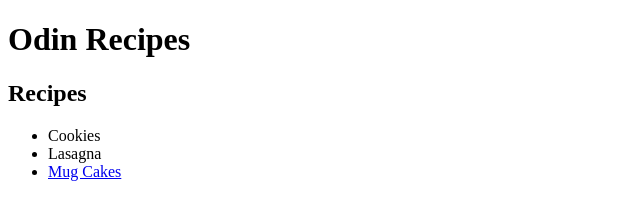
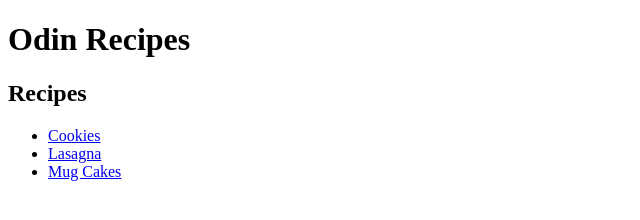
Before and after one commit to akhilbelllamkonda/odin-recipes, a plain HTML site: page index.html in a window 1280 px wide. Shown: the whole page, without its empty margins (0-640 px from the left). Drawn offline with Linux system fonts and the light colour scheme.

Commit message:
Changed a error in the links

```diff
--- a/index.html
+++ b/index.html
@@ -9,8 +9,8 @@
     <h1>Odin Recipes</h1>
     <h2>Recipes</h2>
     <ul>
-        <li><a href = "recipes/Cookies.html"></a>Cookies</li>
-        <li><a href = "recipes/lasagna.html"></a>Lasagna</li>
+        <li><a href = "recipes/Cookies.html">Cookies</a></li>
+        <li><a href = "recipes/lasagna.html">Lasagna</a></li>
         <li><a href = "recipes/mugcakes.html">Mug Cakes</a></li>
     </ul>
 </body>
```
